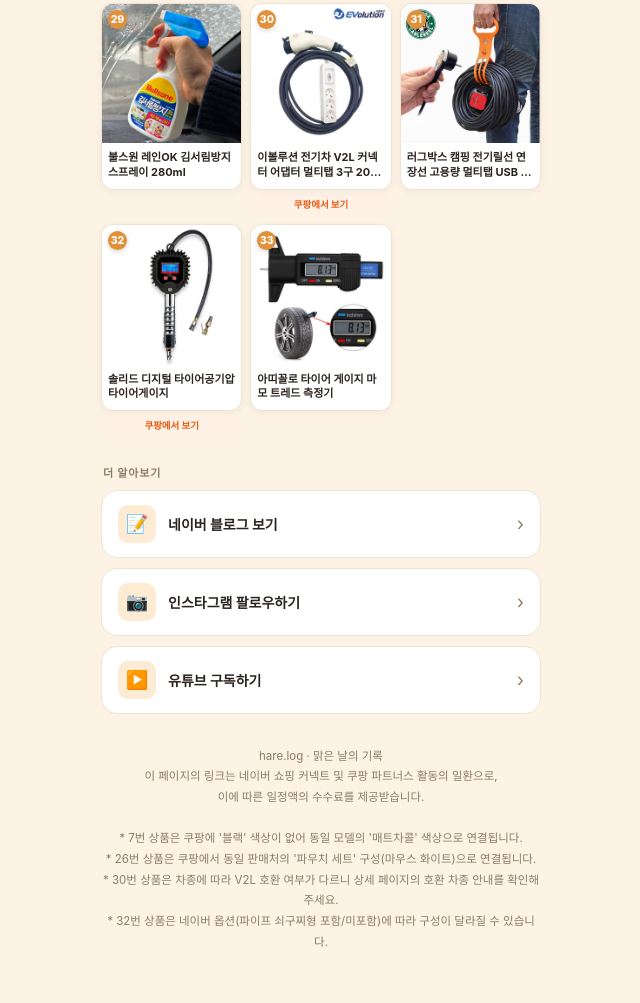
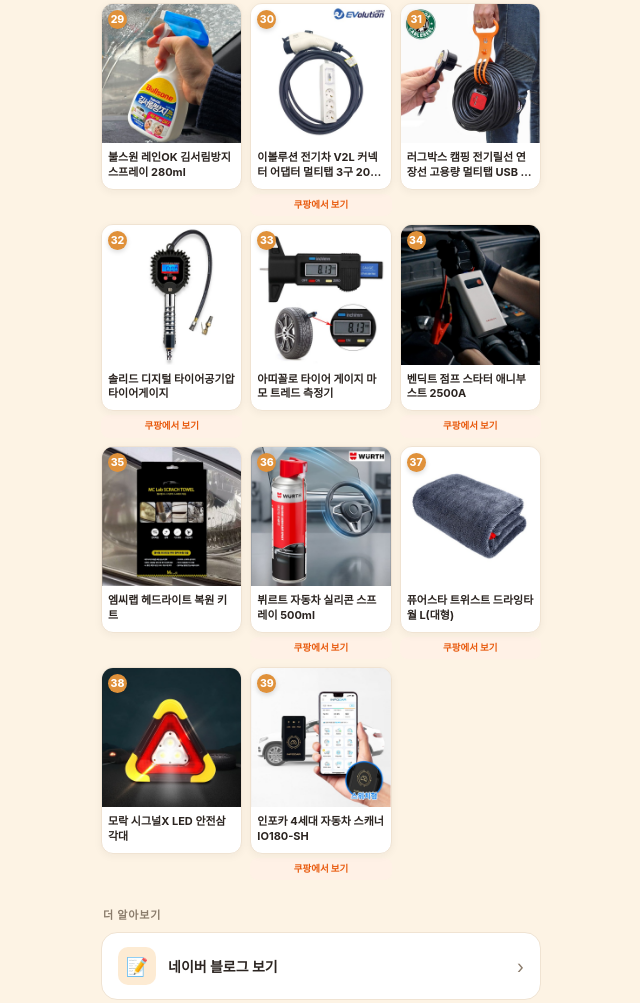
Before and after one commit to ttowa-log/hare-log, a plain HTML site: page index.html in a window 1280 px wide. Shown: the part 2333-3336 px from the top of the page, without its empty margins (319-959 px from the left). Drawn offline with Linux system fonts and the light colour scheme.

Commit message:
34~39번 점프스타터·헤드라이트 복원키트·실리콘 스프레이·드라잉타월·안전삼각대·OBD2 스캐너 카드 추가
Co-Authored-By: Claude Sonnet 5.5 <noreply@anthropic.com>

```diff
--- a/index.html
+++ b/index.html
@@ -738,6 +738,118 @@ body {
   </a>
   </div>
 
+  <div class="card-wrap">
+  <a class="product-card" href="https://naver.me/xKy8cAp7" target="_blank" rel="noopener">
+    <div class="rank">34</div>
+    <div class="thumb-wrap">
+      <img src="jumpstarter.jpg" alt="벤딕트 점프 스타터 애니부스트 2500A">
+    </div>
+    <div class="product-body">
+      <span class="product-tag">자동차용품</span>
+      <div class="product-title">벤딕트 점프 스타터 애니부스트 2500A</div>
+      <div class="product-hook">배터리가 방전됐을 때 혼자서 시동을 걸 수 있는 휴대용 점프 스타터</div>
+      <div class="product-cta">
+        <span>자세히 보기</span>
+        <span>›</span>
+      </div>
+    </div>
+  </a>
+  <a class="buy-chip" href="https://link.coupang.com/a/iOTU0efkrI" target="_blank" rel="noopener">쿠팡에서 보기</a>
+  </div>
+
+  <div class="card-wrap">
+  <a class="product-card" href="https://naver.me/Fet834kz" target="_blank" rel="noopener">
+    <div class="rank">35</div>
+    <div class="thumb-wrap">
+      <img src="headlightkit.jpg" alt="엠씨랩 헤드라이트 복원 키트">
+    </div>
+    <div class="product-body">
+      <span class="product-tag">자동차용품</span>
+      <div class="product-title">엠씨랩 헤드라이트 복원 키트</div>
+      <div class="product-hook">누렇게 흐려진 헤드라이트 렌즈를 복원하는 엠씨랩 복원 키트</div>
+      <div class="product-cta">
+        <span>자세히 보기</span>
+        <span>›</span>
+      </div>
+    </div>
+  </a>
+  </div>
+
+  <div class="card-wrap">
+  <a class="product-card" href="https://naver.me/GahEGIc5" target="_blank" rel="noopener">
+    <div class="rank">36</div>
+    <div class="thumb-wrap">
+      <img src="wurthsilicone.jpg" alt="뷔르트 자동차 실리콘 스프레이 500ml">
+    </div>
+    <div class="product-body">
+      <span class="product-tag">자동차용품</span>
+      <div class="product-title">뷔르트 자동차 실리콘 스프레이 500ml</div>
+      <div class="product-hook">문 고무 패킹 같은 고무·플라스틱을 윤활하고 보호하는 실리콘 스프레이</div>
+      <div class="product-cta">
+        <span>자세히 보기</span>
+        <span>›</span>
+      </div>
+    </div>
+  </a>
+  <a class="buy-chip" href="https://link.coupang.com/a/iOTW5uP3ds" target="_blank" rel="noopener">쿠팡에서 보기</a>
+  </div>
+
+  <div class="card-wrap">
+  <a class="product-card" href="https://naver.me/GqfhCqNe" target="_blank" rel="noopener">
+    <div class="rank">37</div>
+    <div class="thumb-wrap">
+      <img src="dryingtowel.jpg" alt="퓨어스타 트위스트 드라잉타월 L 대형 그레이">
+    </div>
+    <div class="product-body">
+      <span class="product-tag">자동차용품</span>
+      <div class="product-title">퓨어스타 트위스트 드라잉타월 L(대형)</div>
+      <div class="product-hook">세차 후 물기를 한 번에 닦아내는 대형 극세사 드라잉 타월</div>
+      <div class="product-cta">
+        <span>자세히 보기</span>
+        <span>›</span>
+      </div>
+    </div>
+  </a>
+  <a class="buy-chip" href="https://link.coupang.com/a/iOT0yS8mVo" target="_blank" rel="noopener">쿠팡에서 보기</a>
+  </div>
+
+  <div class="card-wrap">
+  <a class="product-card" href="https://naver.me/GCJmdr5A" target="_blank" rel="noopener">
+    <div class="rank">38</div>
+    <div class="thumb-wrap">
+      <img src="safetytriangle.jpg" alt="모락 시그널X LED 안전삼각대">
+    </div>
+    <div class="product-body">
+      <span class="product-tag">자동차용품</span>
+      <div class="product-title">모락 시그널X LED 안전삼각대</div>
+      <div class="product-hook">야간에도 눈에 띄는 LED 접이식 차량용 안전삼각대</div>
+      <div class="product-cta">
+        <span>자세히 보기</span>
+        <span>›</span>
+      </div>
+    </div>
+  </a>
+  </div>
+
+  <div class="card-wrap">
+  <a class="product-card" href="https://naver.me/G0ptvPsh" target="_blank" rel="noopener">
+    <div class="rank">39</div>
+    <div class="thumb-wrap">
+      <img src="infocarscanner.jpg" alt="인포카 4세대 자동차 스캐너 IO180-SH">
+    </div>
+    <div class="product-body">
+      <span class="product-tag">자동차용품</span>
+      <div class="product-title">인포카 4세대 자동차 스캐너 IO180-SH</div>
+      <div class="product-hook">스마트폰으로 차량 진단 코드를 확인하는 OBD2 자동차 스캐너</div>
+      <div class="product-cta">
+        <span>자세히 보기</span>
+        <span>›</span>
+      </div>
+    </div>
+  </a>
+  <a class="buy-chip" href="https://link.coupang.com/a/iOT1A6V4sC" target="_blank" rel="noopener">쿠팡에서 보기</a>
+  </div>
+
   </div>
 
   <div class="section-label">더 알아보기</div>
```
Also changed, not shown: dryingtowel.jpg (added), headlightkit.jpg (added), infocarscanner.jpg (added), jumpstarter.jpg (added), safetytriangle.jpg (added), wurthsilicone.jpg (added).
